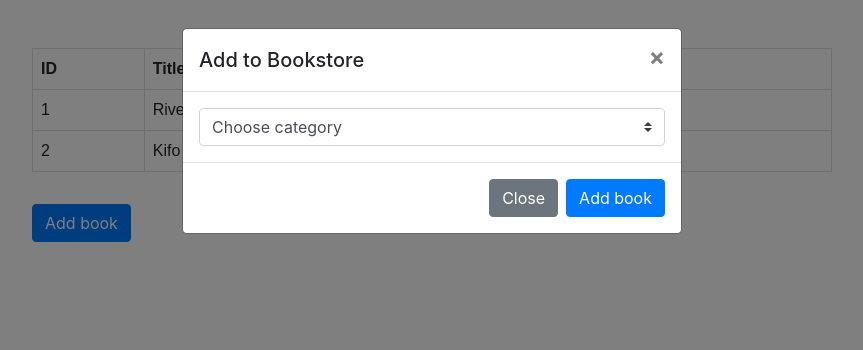
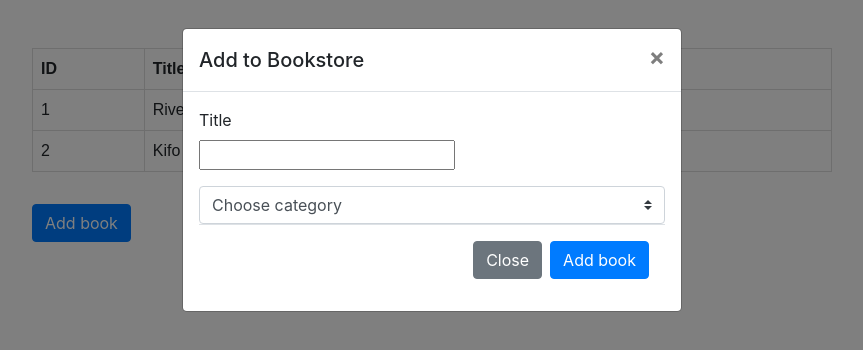
Before and after one commit to imhilla/Bookstore, a React (Create React App) app: page / in a window 1280 px wide. Both pictures are taken after a click on the button "Add book". Shown: the top 350 px of the page, without its empty margins (208-1071 px from the left). Built offline with nearby package versions, Linux system fonts and the light colour scheme.

Commit message:
get title and category from the form

```diff
--- a/src/App.css
+++ b/src/App.css
@@ -20,3 +20,7 @@ th {
 .addbook {
   margin-top: 2em;
 }
+
+.title {
+  padding-bottom: 1em;
+}
--- a/src/containers/booksform.js
+++ b/src/containers/booksform.js
@@ -7,21 +7,30 @@ class BooksForm extends React.Component {
   constructor() {
     super();
     this.state = {
-      books: [],
+      title: this.title,
+      category: this.category,
     };
+    this.myRef = React.createRef();
     this.handleChange = this.handleChange.bind(this);
   }
 
-  handleChange() {
+  handleChange(e) {
+    e.preventDefault();
+    const title = this.inputNode.value;
+    const category = this.myRef.current.value;
+    console.log(title);
+    console.log(category);
     this.setState(state => ({
-      isToggleOn: !state.isToggleOn,
+      // isToggleOn: !state.isToggleOn,
     }));
   }
 
   render() {
+    const stringId = 'category';
     const categories = ['Action', 'Biography', 'History', 'Horror', 'Kids', 'Learning', 'Sci-Fi'];
-    const renderCategories = categories.map(item => (
-      <option key={uuidv4()}>{item}</option>
+    const renderCategories = categories.map((item, id) => (
+      // eslint-disable-next-line no-return-assign
+      <option key={uuidv4()} id={stringId + id.toString()} value={item}>{item}</option>
     ));
 
     return (
@@ -39,17 +48,28 @@ class BooksForm extends React.Component {
                 </button>
               </div>
               <div className="modal-body">
+                <form id="bookForm" name="updateTaskForm">
+                  <div className="title">
+                    {/* eslint-disable-next-line jsx-a11y/label-has-associated-control */}
+                    <label htmlFor="fname">Title</label>
+                    <br />
+                    {/* eslint-disable-next-line no-return-assign */}
+                    <input type="text" id="fname" name="title" ref={node => (this.inputNode = node)} />
+                    <br />
+                  </div>
                   <div className="dropdown">
-                  <select className="custom-select" id="inputGroupSelect01">
+                    {/* eslint-disable-next-line react/destructuring-assignment */}
+                    <select className="custom-select" id="inputGroupSelect01" ref={this.myRef} value={this.state.selectValue}>
                       <option selected>Choose category</option>
                       {renderCategories}
                     </select>
-                  <div className="dropdown-menu" aria-labelledby="dropdownMenuButton" />
-                </div>
+                    {/* <div className="dropdown-menu" aria-labelledby="dropdownMenuButton" /> */}
                   </div>
                   <div className="modal-footer">
                     <button type="button" className="btn btn-secondary" data-dismiss="modal">Close</button>
                     <button type="button" className="btn btn-primary" onClick={this.handleChange}>Add book</button>
+                  </div>
+                </form>
               </div>
             </div>
           </div>
```
Lines whose indentation alone changed are shown as unchanged.
